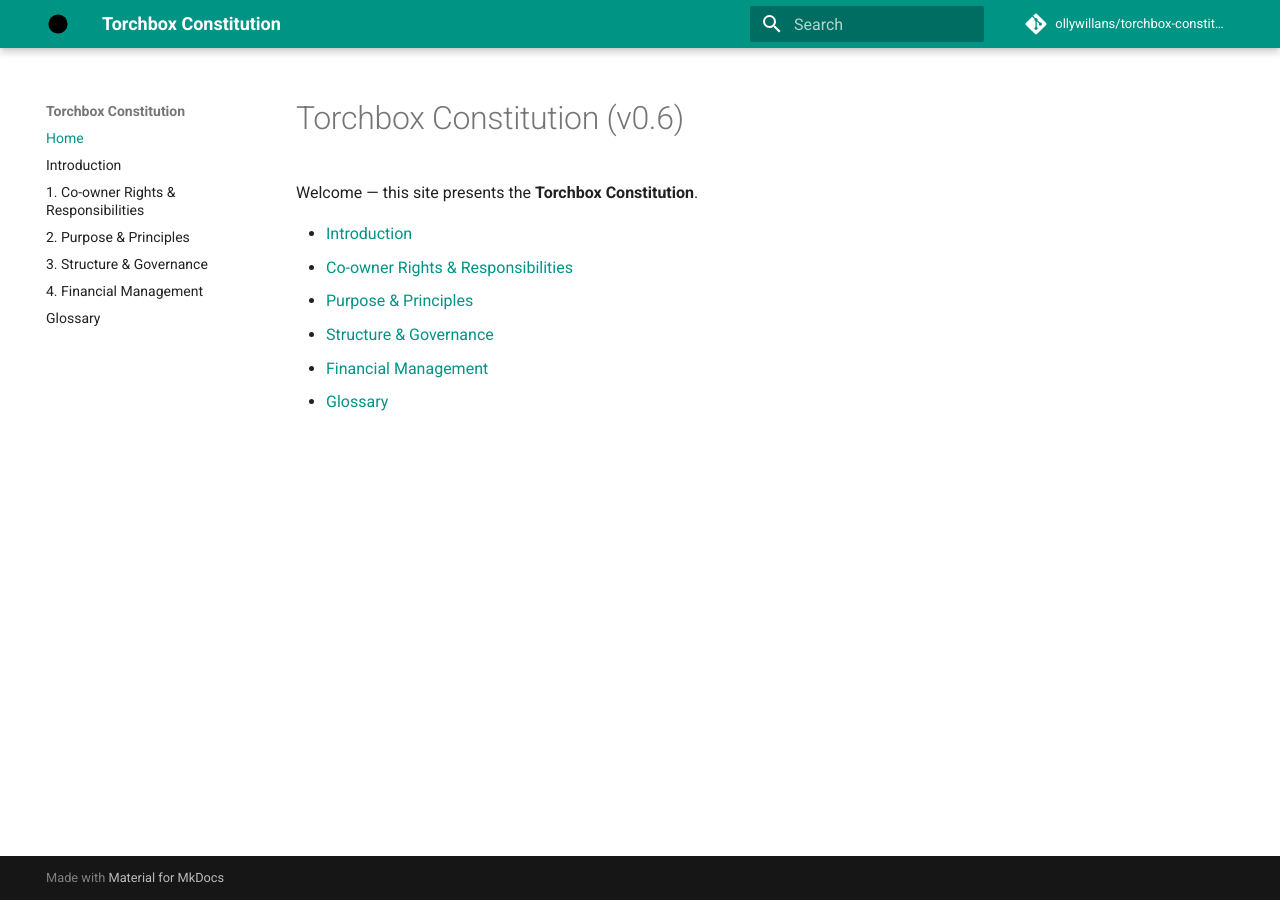
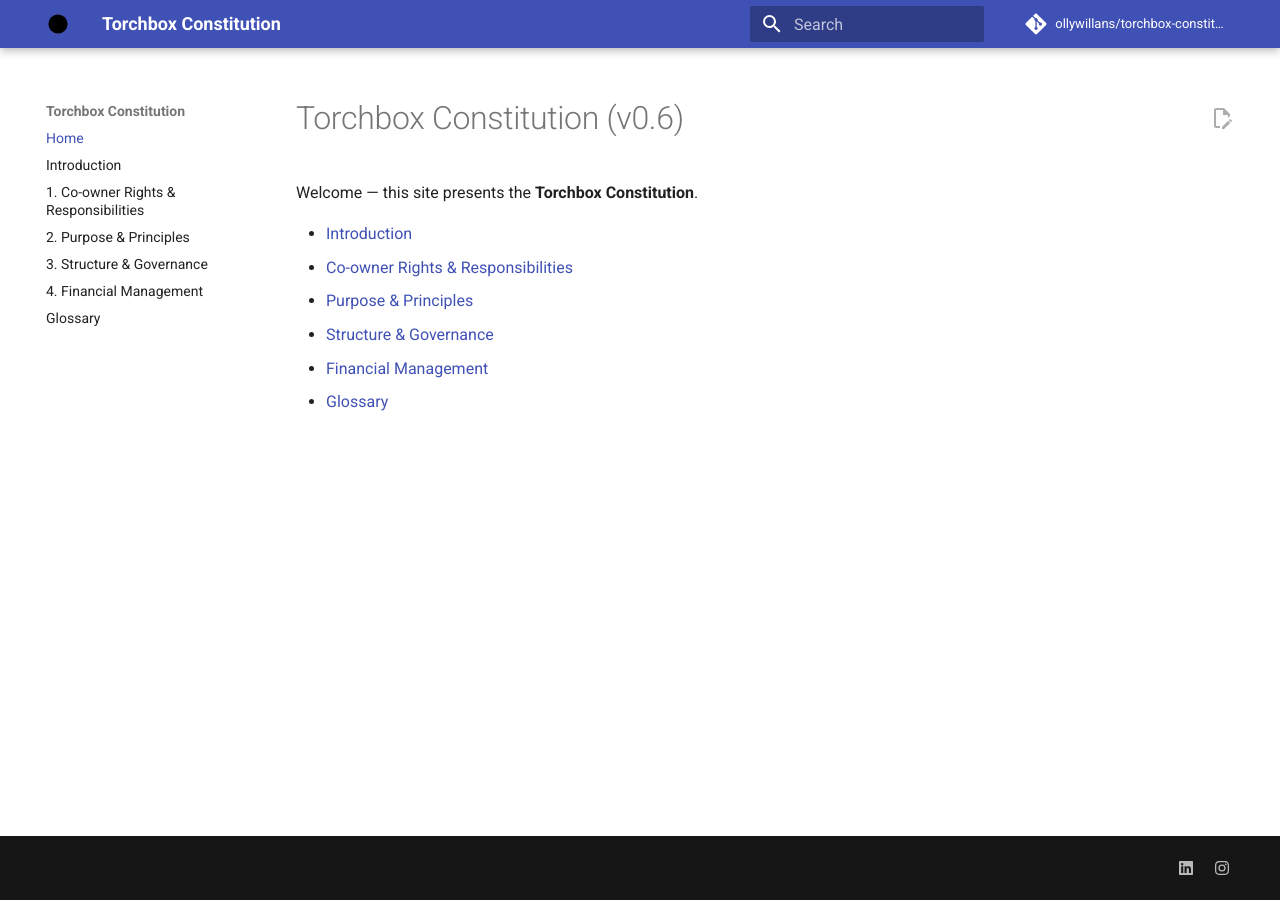
Before and after one commit to torchbox/torchbox-constitution, an MkDocs documentation site: the page built from docs/index.md, in a window 1280 px wide. Built offline with MkDocs 1.6.1 and Material for MkDocs 9.7.7, drawn with Linux system fonts in a browser that asks for light colours; comment, search, counter and statistics services are not loaded.

Commit message:
Update mkdocs.yml

```diff
--- a/mkdocs.yml
+++ b/mkdocs.yml
@@ -1,40 +1,39 @@
-
 site_name: Torchbox Constitution
-site_description: Torchbox Constitution (v0.6) – Employee-owned governance, rights & responsibilities
 site_url: https://ollywillans.github.io/torchbox-constitution
 repo_url: https://github.com/ollywillans/torchbox-constitution
 repo_name: ollywillans/torchbox-constitution
 
 theme:
   name: material
-  logo: assets/torchbox-logo.svg
-  favicon: assets/favicon.png
   features:
     - navigation.instant
     - navigation.sections
     - navigation.top
     - toc.integrate
+    - content.action.edit
+    - content.code.copy
     - search.suggest
     - search.highlight
   palette:
     - scheme: default
-      primary: teal
-      accent: orange
+      primary: custom
+      accent: custom
     - scheme: slate
-      primary: teal
-      accent: orange
+      primary: custom
+      accent: custom
       toggle:
         icon: material/weather-night
         name: Switch to dark mode
+  logo: assets/torchbox-logo.svg
+  favicon: assets/favicon.png
 
-nav:
-  - Home: index.md
-  - Introduction: introduction.md
-  - 1. Co-owner Rights & Responsibilities: rights-and-responsibilities.md
-  - 2. Purpose & Principles: purpose-and-principles.md
-  - 3. Structure & Governance: structure-and-governance.md
-  - 4. Financial Management: financial-management.md
-  - Glossary: glossary.md
+extra:
+  social:
+    - icon: fontawesome/brands/linkedin
+      link: https://www.linkedin.com/company/torchbox/
+    - icon: fontawesome/brands/instagram
+      link: https://www.instagram.com/torchbox/
+  generator: false
 
 plugins:
   - search
@@ -48,7 +47,18 @@
       permalink: true
   - pymdownx.details
   - pymdownx.superfences
-  - pymdownx.emoji:
-      emoji_generator: !!python/name:materialx.emoji.to_svg
   - pymdownx.tasklist:
       custom_checkbox: true
+
+extra_css:
+  - assets/overrides.css
+
+
+nav:
+  - Home: index.md
+  - Introduction: introduction.md
+  - 1. Co-owner Rights & Responsibilities: rights-and-responsibilities.md
+  - 2. Purpose & Principles: purpose-and-principles.md
+  - 3. Structure & Governance: structure-and-governance.md
+  - 4. Financial Management: financial-management.md
+  - Glossary: glossary.md
```
